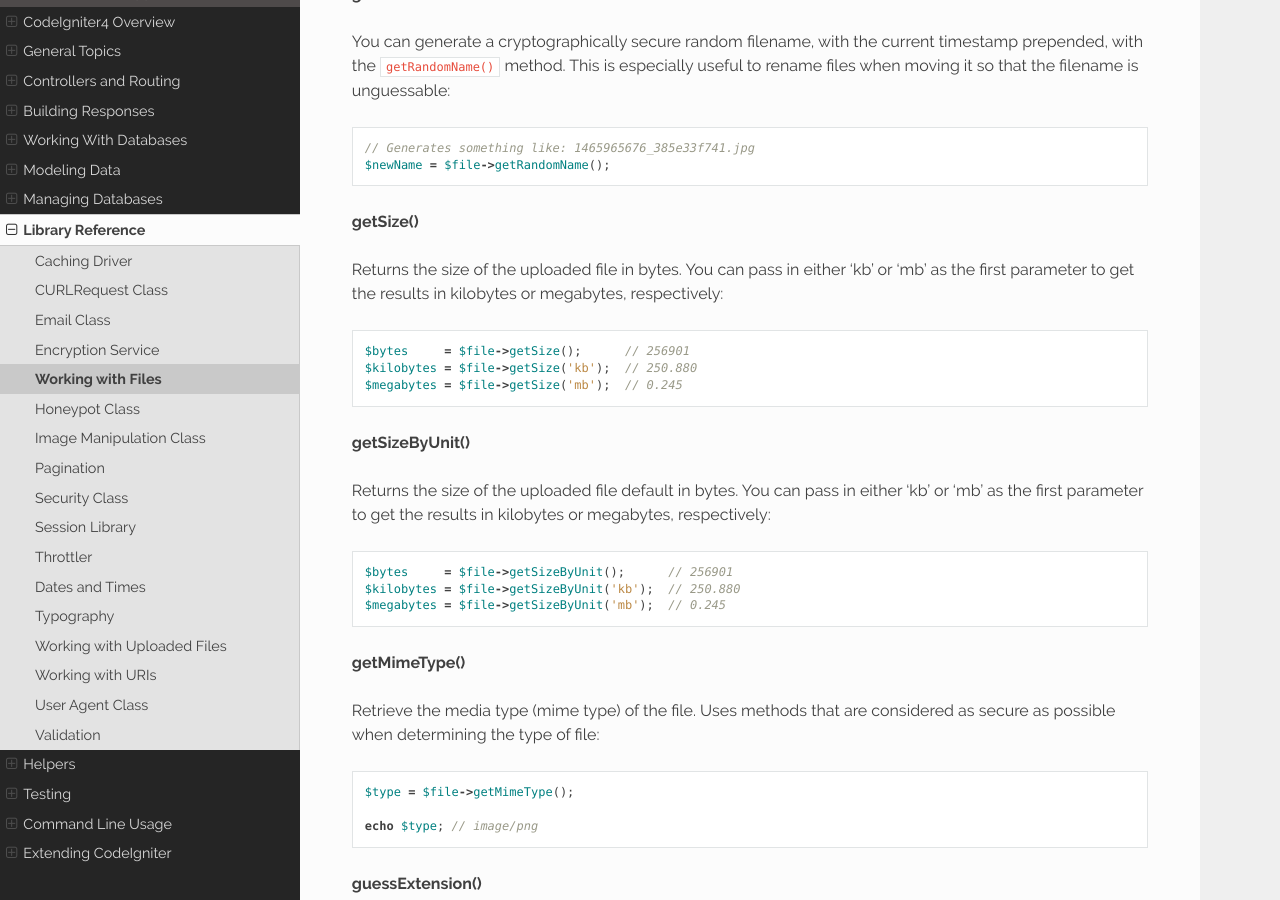
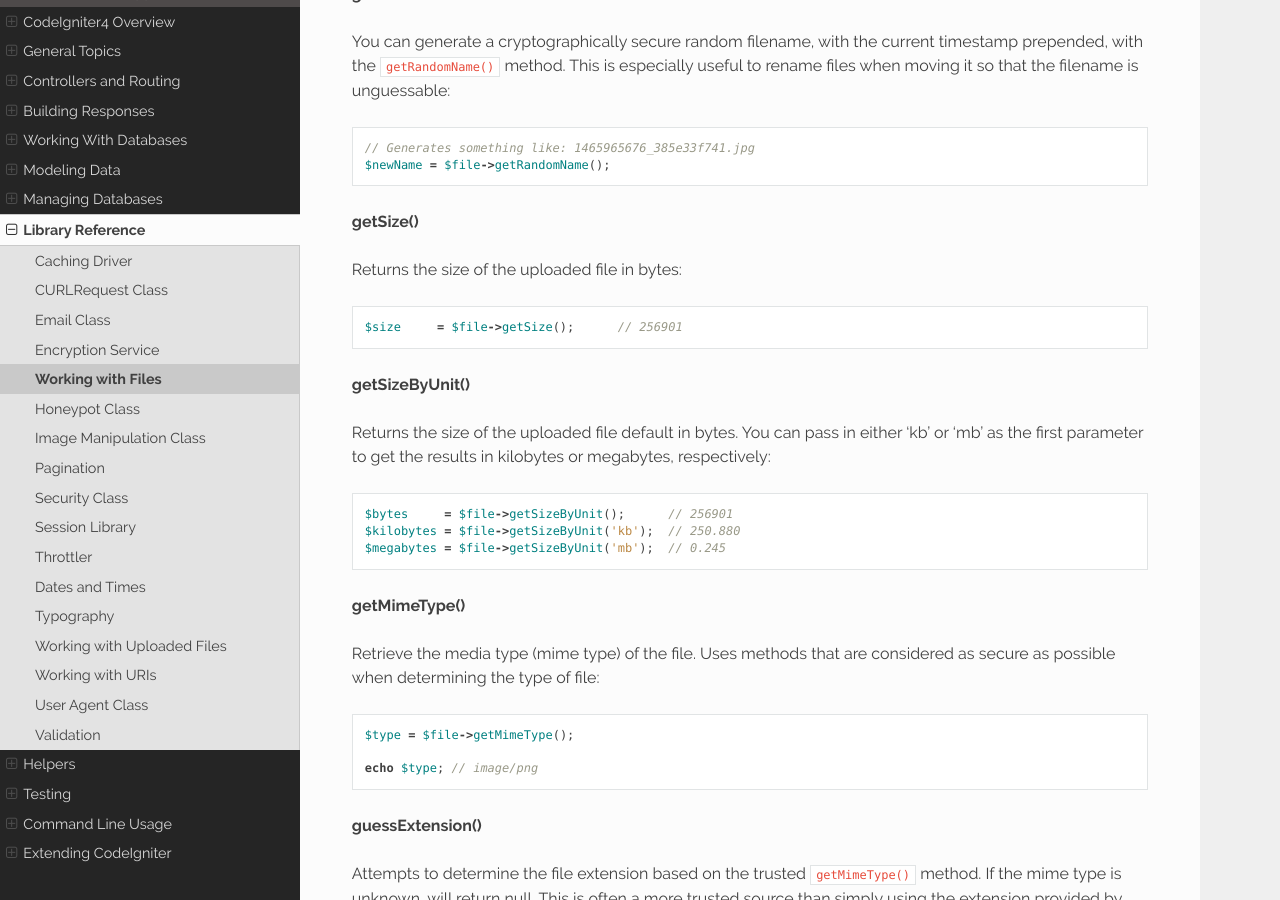
Before and after one commit to NEKOGET/ci4_user_guide_src, a Sphinx documentation site: the page built from source/libraries/files.rst, in a window 1280 px wide and 900 px high, scrolled down 1226 px. Built offline with Sphinx 7.4.7 and the Read the Docs theme 2.0.0, drawn with Linux system fonts in a browser that asks for light colours.

Commit message:
getSize() does not accept parameters like getSizeByUnit()
getSize() does not accept the unit parameter like getSizeByUnit() as stated on the user guide.
Not sure if that is suposed to be like that or it was a "copy/paste" issue on this document, but does induce into error.

```diff
--- a/source/libraries/files.rst
+++ b/source/libraries/files.rst
@@ -61,12 +61,9 @@ method. This is especially useful to rename files when moving it so that the fil
 
 **getSize()**
 
-Returns the size of the uploaded file in bytes. You can pass in either 'kb' or 'mb' as the first parameter to get
-the results in kilobytes or megabytes, respectively::
+Returns the size of the uploaded file in bytes::
 
-	$bytes     = $file->getSize();      // 256901
-	$kilobytes = $file->getSize('kb');  // 250.880
-	$megabytes = $file->getSize('mb');  // 0.245
+	$size     = $file->getSize();      // 256901
 
 **getSizeByUnit()**
 
```
